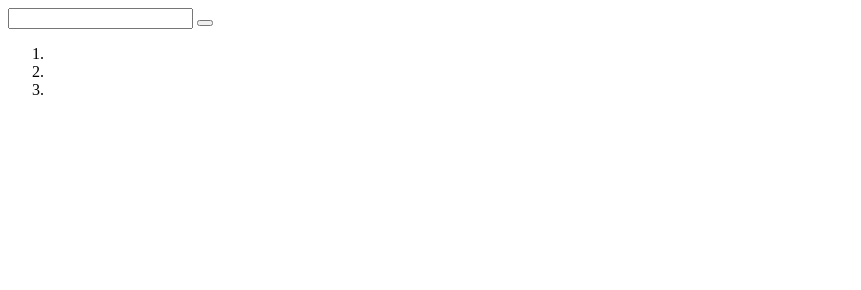
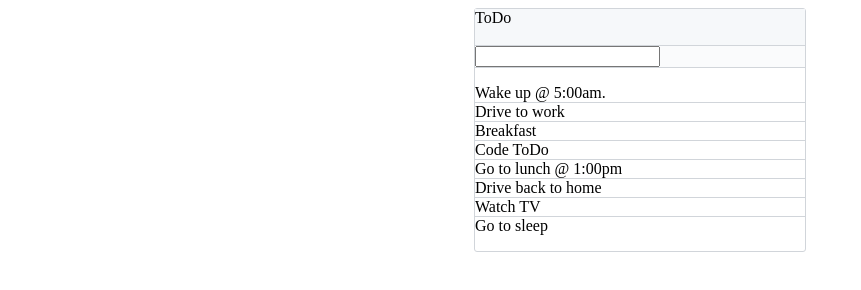
Before and after one commit to jmanuelemus/todo-html-css, a plain HTML site: page index.html in a window 1280 px wide. Shown: the whole page, without its empty margins (0-861 px from the left). Drawn offline with Linux system fonts and the light colour scheme.

Commit message:
Added some basic CSS styles

```diff
--- a/css/app.css
+++ b/css/app.css
@@ -0,0 +1,30 @@
+#app {
+    border: 1px solid #d1d5da;
+    border-radius: 3px;
+    margin: 0 auto;
+    width: 330px;
+}
+
+#app header {
+    background: #f6f8fa;
+    border-bottom: 1px solid #d1d5da;
+    height: 36px;
+}
+
+#app main > .cmd {
+    background: #fafbfc;
+    border-bottom: 1px solid #d1d5da;
+}
+
+#app main > ol {
+    list-style: none;
+    padding-left: 0;
+}
+
+#app main > ol > li {
+    border-bottom: 1px solid #d1d5da;
+}
+
+#app main > ol > li:last-child {
+    border-bottom: none;
+}
--- a/index.html
+++ b/index.html
@@ -10,14 +10,22 @@
 </head>
 <body>
 	<div id="app">
-		<input type="text">
-		<button type="button"></button>
-
-		<ol>
-			<li></li>
-			<li></li>
-			<li></li>
-		</ol>
+		<header>ToDo</header>
+		<main>
+			<div class="cmd">
+				<input type="text">
+			</div>
+			<ol>
+				<li>Wake up @ 5:00am.</li>
+				<li>Drive to work</li>
+				<li>Breakfast</li>
+				<li>Code ToDo</li>
+				<li>Go to lunch @ 1:00pm</li>
+				<li>Drive back to home</li>
+				<li>Watch TV</li>
+				<li>Go to sleep</li>
+			</ol>
+		</main>
 	</div>
 
 	<script type="text/javascript" src="js/app.js"></script>
```
